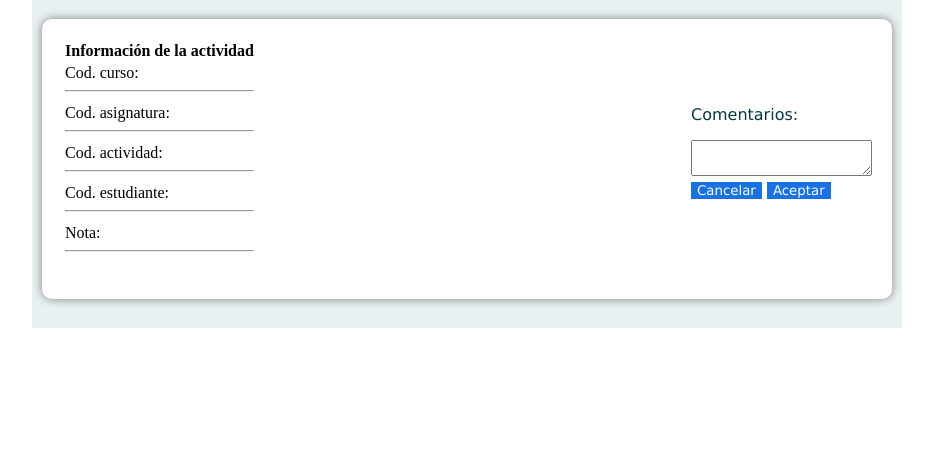
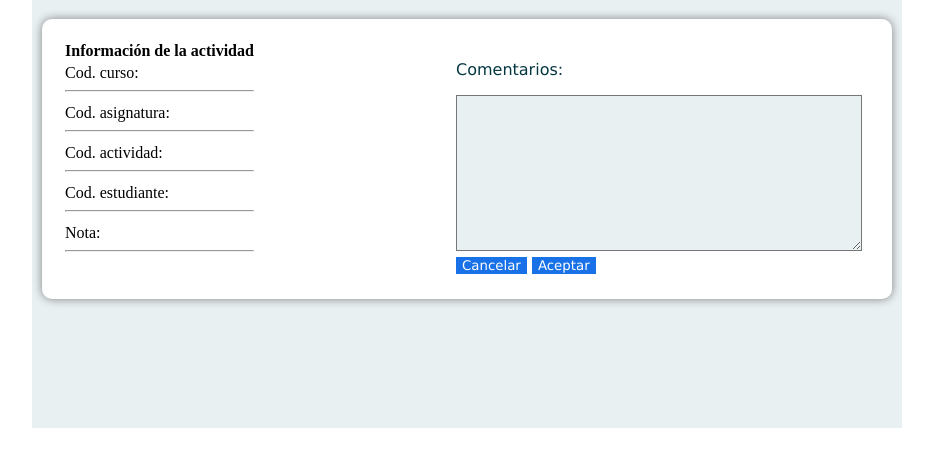
Before and after one commit to AEsala/Proyecto-Grupo8, a plain HTML site: page Sprint#3/templates/retroActividad.html in a window 1280 px wide. Shown: the part 80-546 px from the top of the page, without its empty margins (173-1106 px from the left). Drawn offline with Linux system fonts and the light colour scheme.

Commit message:
Terminada pagina retroalimentar actividad

```diff
--- a/Sprint#3/static/css/retroAlimenBusqueda.css
+++ b/Sprint#3/static/css/retroAlimenBusqueda.css
@@ -1,7 +1,7 @@
 div.component {
     margin: auto;
     width: 850px;
-    height: 380px;
+    height: 480px;
     padding: 10px;
     background-color: #E8F0F2;
 }
@@ -27,7 +27,7 @@ p {
 }
 
 input{
-    background-color:  #E8F0F2;
+    background-color: #E8F0F2;
     /* border-style: unset; */
     border-color: #053742;
 }
@@ -50,6 +50,13 @@ img{
 aside{
     float: right;
     font-family: Verdana, Geneva, Tahoma, sans-serif;
-    margin-top: 50px;
+    margin-top: 5px;
+    margin-right: 10px;
 
 }
+
+textarea{
+    width: 400px;
+    height: 150px;
+    background-color: #E8F0F2;
+}
```
